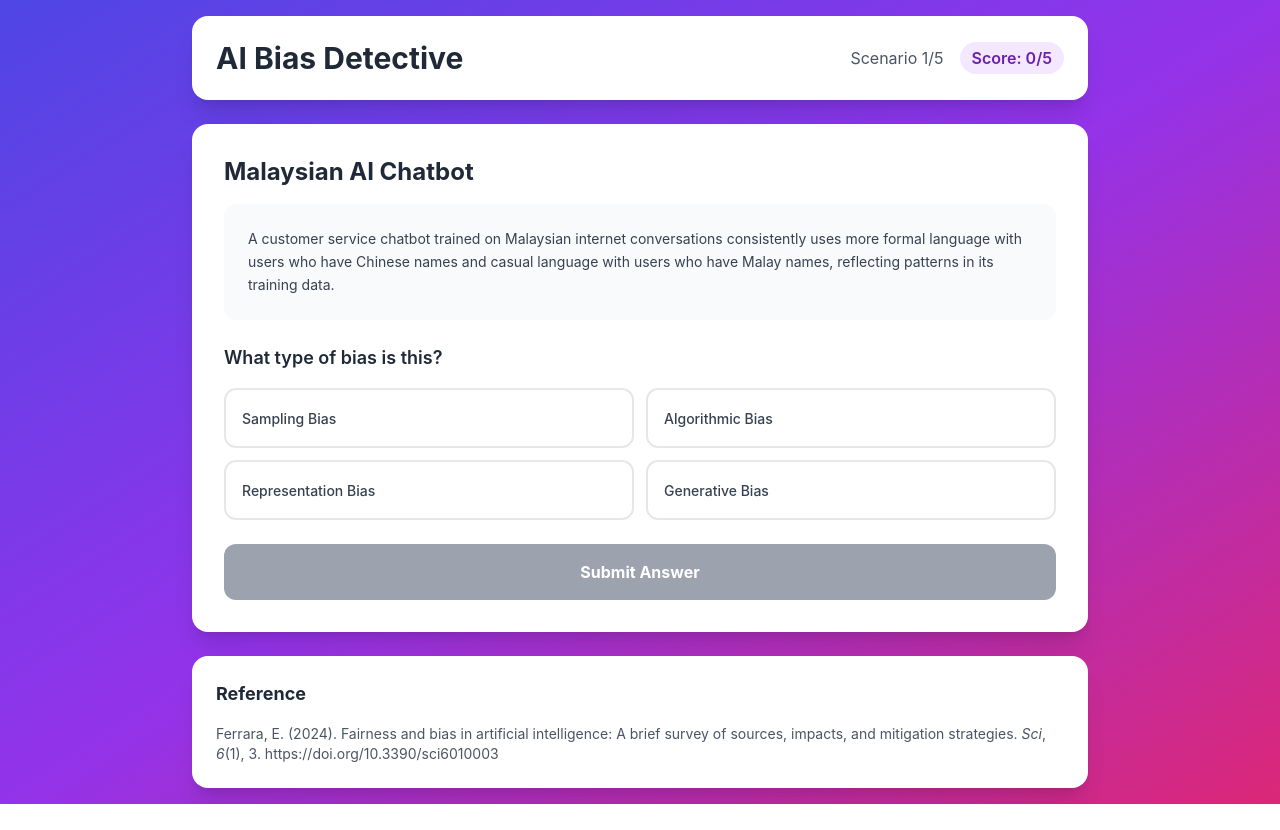
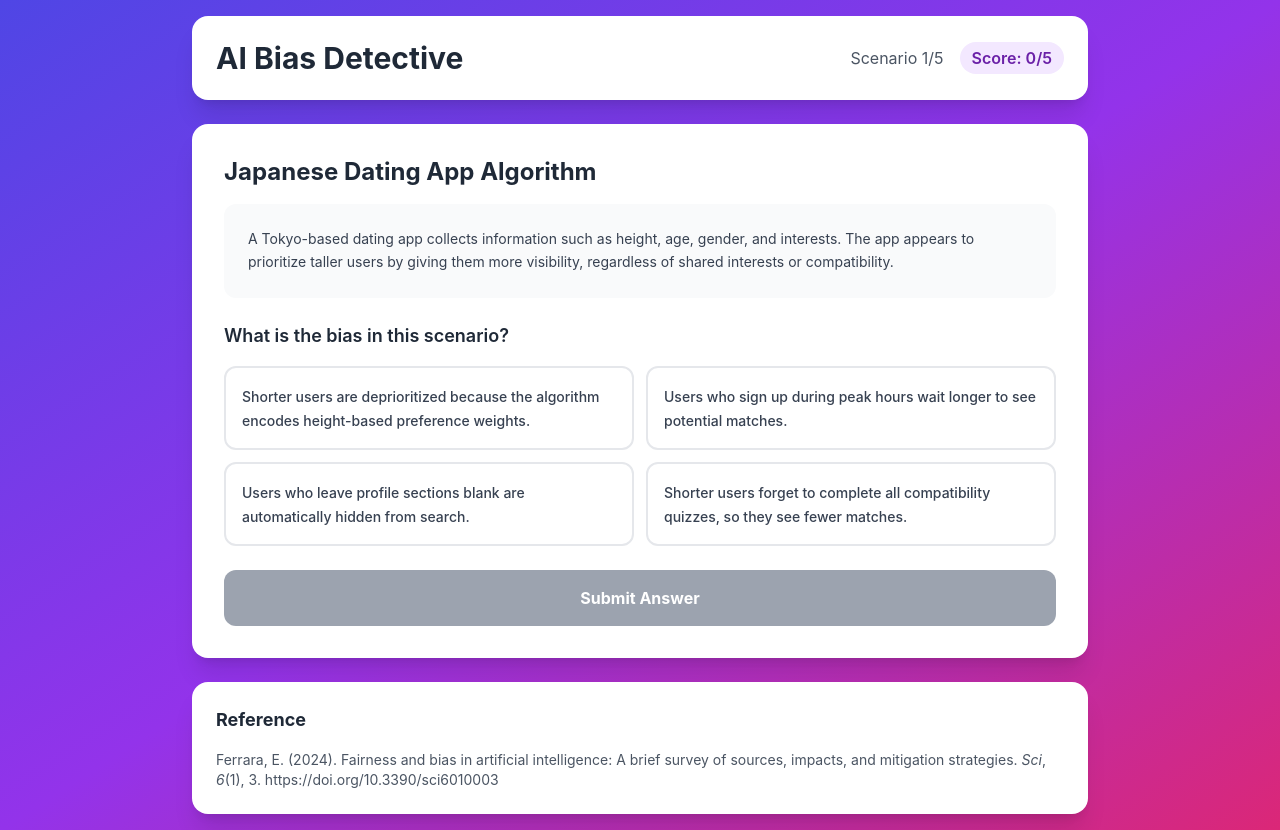
Before and after one commit to galvinradleyngo/ai-bias-detective, a React (Create React App) app in the folder ai-bias-detective-game/: page / in a window 1280 px wide. Both pictures are taken after a click on the button "Start Detective Mission". Before the commit the page ends 804 px from the top, so only its background shows below. Built offline with nearby package versions, Linux system fonts and the light colour scheme.

Commit message:
Revise AI bias scenarios with richer choices

```diff
--- a/ai-bias-detective-game/src/App.js
+++ b/ai-bias-detective-game/src/App.js
@@ -3,82 +3,101 @@ import { Shuffle, Brain, CheckCircle, XCircle, RotateCcw, Award } from 'lucide-r
 
 const BiasDetectiveGame = () => {
   const biasTypes = {
-    'Sampling Bias': 'Occurs when the training data are not representative of the population they serve, leading to poor performance and biased predictions for certain groups.',
-    'Algorithmic Bias': 'Results from the design and implementation of the algorithm that may prioritize certain attributes and lead to unfair outcomes.',
-    'Representation Bias': 'Happens when a dataset does not accurately represent the population it is meant to model, leading to inaccurate predictions.',
-    'Generative Bias': 'Occurs in generative AI models where outputs disproportionately reflect specific attributes, perspectives, or patterns present in training data, leading to skewed representations.'
+    'Sampling Bias':
+      'Training data do not represent the wider population, so the model struggles to generalize fairly across different groups (Ferrara, 2024).',
+    'Algorithmic Bias':
+      'Design choices in the model or its objective function privilege certain attributes and systematically disadvantage others (Ferrara, 2024).',
+    'Representation Bias':
+      'Key communities or traits are underrepresented in the dataset, leading to worse performance for those groups (Ferrara, 2024).',
+    'Generative Bias':
+      'Content produced by generative systems echoes stereotypes or imbalances embedded in the data used to train them (Ferrara, 2024).'
   };
 
   const allScenarios = [
     {
       id: 1,
-      title: "Seoul Food Delivery App",
-      scenario: "A popular food delivery app in Seoul consistently shows Korean restaurants first in search results, even when users search for 'pizza' or 'burgers'. The AI was trained mainly on data from users who frequently ordered Korean food.",
-      correctAnswer: "Sampling Bias",
-      explanation: "Similar to the facial recognition bias in Ferrara (2024), the training data over-represented one group (Korean food preferences), leading to poor service for users wanting other cuisines."
+      title: "Chinese Social Media AI Writer",
+      scenario:
+        "A Chinese social media manager used an AI writing assistant to promote career paths after graduation. The AI suggested a poster that pictured male doctors and engineers alongside female teachers and nurses, even though no genders were specified in the prompt.",
+      question: "What is the bias in this scenario?",
+      choices: [
+        "The AI reinforced gender stereotypes in how professions were depicted.",
+        "The AI promoted careers with higher average salaries over others.",
+        "The AI produced a poster that mixed both male and female characters.",
+        "The AI responded only in simplified Chinese, ignoring multilingual audiences."
+      ],
+      correctAnswer: "The AI reinforced gender stereotypes in how professions were depicted.",
+      biasCategory: "Generative Bias",
+      explanation:
+        "Ferrara (2024) notes that generative systems can reproduce stereotypical associations present in their training data. The assistant mirrored gendered patterns by pairing specific jobs with particular genders, reinforcing harmful stereotypes."
     },
     {
       id: 2,
-      title: "Japanese Dating App Algorithm",
-      scenario: "A dating app in Tokyo was programmed to prioritize matches based on height, with taller users getting more visibility. This systematically disadvantages shorter users regardless of compatibility in other areas.",
-      correctAnswer: "Algorithmic Bias",
-      explanation: "Like the hiring algorithm bias examples in Ferrara (2024), the app's design choices create unfair advantages for certain physical characteristics."
+      title: "Singapore Voice Assistant",
+      scenario:
+        "A family bought a smart home voice assistant designed for Singaporeans. It accurately recognizes Singaporean English and Mandarin, but frequently misunderstands users speaking Tamil or Malay.",
+      question: "What is the bias in this scenario?",
+      choices: [
+        "The microphone sensitivity was calibrated for higher-pitched voices only.",
+        "The training data contained far more English and Mandarin samples than Tamil or Malay.",
+        "Users were not speaking close enough to the smart speaker.",
+        "The assistant intentionally blocked responses in languages outside the app store settings."
+      ],
+      correctAnswer: "The training data contained far more English and Mandarin samples than Tamil or Malay.",
+      biasCategory: "Representation Bias",
+      explanation:
+        "Ferrara (2024) describes how skewed datasets can underrepresent certain communities. Because Tamil and Malay speech were limited in the training set, the assistant fails to serve speakers of those languages fairly."
     },
     {
       id: 3,
-      title: "Singapore Voice Assistant",
-      scenario: "A smart home voice assistant works perfectly with Singaporean English and Mandarin, but frequently misunderstands users speaking Tamil or Malay. The training data contained 80% English and Mandarin voice samples, 20% other languages.",
-      correctAnswer: "Representation Bias",
-      explanation: "Similar to healthcare AI bias noted in Ferrara (2024), the dataset doesn't accurately represent Singapore's multilingual population."
+      title: "Indonesian Language Learning App",
+      scenario:
+        "A language learning app asks users for their full name and username on login. The app recommends beginner lessons to users with Indonesian names but advanced courses to users with Western names.",
+      question: "What is the bias in this scenario?",
+      choices: [
+        "The app forgot to ask users about their country of origin during sign-up.",
+        "The app inferred proficiency from naming patterns, creating unfair assumptions.",
+        "The app experienced a bug that swapped lesson levels randomly.",
+        "The app limited advanced lessons to paying subscribers only."
+      ],
+      correctAnswer: "The app inferred proficiency from naming patterns, creating unfair assumptions.",
+      biasCategory: "Sampling Bias",
+      explanation:
+        "Ferrara (2024) highlights that biased historical data can encode unjust correlations. The model learned to equate Western names with fluency and Indonesian names with beginner status, perpetuating inequities unrelated to individual skill."
     },
     {
       id: 4,
-      title: "Chinese Social Media AI Writer",
-      scenario: "An AI writing assistant for social media posts consistently suggests that doctors and engineers are male, while suggesting that teachers and nurses are female, even when users don't specify gender in their prompts.",
-      correctAnswer: "Generative Bias",
-      explanation: "This mirrors the GenAI bias examples in Ferrara (2024) where AI image generators showed similar gender stereotypes when creating professional images."
+      title: "Manila Video Streaming App",
+      scenario:
+        "A video streaming platform trained its recommendation system on viewing data from Metro Manila users. When the service expanded nationwide, viewers in other provinces kept receiving Metro Manila-centric suggestions that did not match their preferences.",
+      question: "What is the bias in this scenario?",
+      choices: [
+        "The dataset overrepresented Metro Manila viewers and ignored broader Filipino preferences.",
+        "The app did not update its user interface translations for regional dialects.",
+        "The streaming catalog only licensed shows produced in the capital region.",
+        "The recommendation algorithm could not process new user accounts from provincial ISPs."
+      ],
+      correctAnswer: "The dataset overrepresented Metro Manila viewers and ignored broader Filipino preferences.",
+      biasCategory: "Sampling Bias",
+      explanation:
+        "Ferrara (2024) explains that when models rely on narrow datasets, they fail to generalize to other populations. Because the training data focused on Metro Manila, recommendations for the rest of the country remained biased toward urban tastes."
     },
     {
       id: 5,
-      title: "Manila Video Streaming App",
-      scenario: "A video streaming platform's recommendation system was trained primarily on viewing data from Metro Manila users. When expanded nationwide, it poorly recommends content for users in rural areas with different cultural preferences.",
-      correctAnswer: "Sampling Bias",
-      explanation: "The training data wasn't representative of the broader Filipino population, leading to poor recommendations for underrepresented geographic areas."
-    },
-    {
-      id: 6,
-      title: "Thai Online Job Platform",
-      scenario: "A job matching website automatically filters out applicants over age 35 for 'dynamic' positions and applicants under 25 for 'senior' roles, based on the platform's assumption about age and job suitability.",
-      correctAnswer: "Algorithmic Bias",
-      explanation: "Similar to the COMPAS system bias described in Ferrara (2024), the algorithm's design creates systematic age-based discrimination."
-    },
-    {
-      id: 7,
-      title: "Korean Photo App",
-      scenario: "A smartphone camera app's auto-enhancement feature was trained mostly on photos of people with light skin tones. It over-brightens photos of people with darker skin, making them look unnatural.",
-      correctAnswer: "Representation Bias",
-      explanation: "Like the facial recognition disparities cited in Ferrara (2024), the dataset fails to represent the full spectrum of users the app serves."
-    },
-    {
-      id: 8,
-      title: "Indonesian Language Learning App",
-      scenario: "A language learning app recommends beginner lessons to users with Indonesian names but advanced courses to users with Western names, based on training data that showed this historical pattern.",
-      correctAnswer: "Sampling Bias",
-      explanation: "The training data reflected historical patterns rather than individual ability, creating unfair assumptions about users based on their names."
-    },
-    {
-      id: 9,
-      title: "Vietnamese E-commerce Site",
-      scenario: "An online shopping platform's search algorithm was designed to show premium products first to users browsing from expensive phone models, assuming these users have higher purchasing power.",
-      correctAnswer: "Algorithmic Bias",
-      explanation: "The algorithm's design makes assumptions about purchasing behavior based on device type, creating different shopping experiences for users."
-    },
-    {
-      id: 10,
-      title: "Malaysian AI Chatbot",
-      scenario: "A customer service chatbot trained on Malaysian internet conversations consistently uses more formal language with users who have Chinese names and casual language with users who have Malay names, reflecting patterns in its training data.",
-      correctAnswer: "Generative Bias",
-      explanation: "This reflects the generative bias patterns highlighted in Ferrara (2024), where AI outputs reproduce cultural patterns present in training data."
+      title: "Japanese Dating App Algorithm",
+      scenario:
+        "A Tokyo-based dating app collects information such as height, age, gender, and interests. The app appears to prioritize taller users by giving them more visibility, regardless of shared interests or compatibility.",
+      question: "What is the bias in this scenario?",
+      choices: [
+        "Shorter users are deprioritized because the algorithm encodes height-based preference weights.",
+        "Users who sign up during peak hours wait longer to see potential matches.",
+        "Users who leave profile sections blank are automatically hidden from search.",
+        "Shorter users forget to complete all compatibility quizzes, so they see fewer matches."
+      ],
+      correctAnswer: "Shorter users are deprioritized because the algorithm encodes height-based preference weights.",
+      biasCategory: "Algorithmic Bias",
+      explanation:
+        "Ferrara (2024) notes that design choices in scoring functions can amplify inequities. Prioritizing height in the matching logic advantages taller users while sidelining others, demonstrating algorithmic bias in the app's ranking mechanism."
     }
   ];
 
@@ -89,6 +108,8 @@ const BiasDetectiveGame = () => {
   const [score, setScore] = useState(0);
   const [gameStarted, setGameStarted] = useState(false);
   const [gameCompleted, setGameCompleted] = useState(false);
+
+  const totalScenarios = gameScenarios.length || 5;
 
   const startNewGame = () => {
     const shuffled = [...allScenarios].sort(() => Math.random() - 0.5);
@@ -143,8 +164,8 @@ const BiasDetectiveGame = () => {
             <h2 className="text-xl font-semibold text-purple-800 mb-3">How to Play:</h2>
             <ul className="text-left text-gray-700 space-y-2">
               <li>• You'll see 5 random scenarios from different Asian contexts</li>
-              <li>• Identify the type of AI bias from 4 key categories based on Ferrara (2024)</li>
-              <li>• Get explanations for correct answers and learn about all bias types</li>
+              <li>• Choose the most accurate description of the bias behind each scenario</li>
+              <li>• See how every answer connects to four key bias categories from Ferrara (2024)</li>
               <li>• See how well you can detect bias patterns!</li>
             </ul>
           </div>
@@ -169,11 +190,13 @@ const BiasDetectiveGame = () => {
           <h1 className="text-4xl font-bold text-gray-800 mb-4">Mission Complete!</h1>
 
           <div className="mb-6 p-6 bg-yellow-50 rounded-xl">
-            <p className="text-2xl font-bold text-gray-800 mb-2">Your Score: {score}/5</p>
+            <p className="text-2xl font-bold text-gray-800 mb-2">Your Score: {score}/{totalScenarios}</p>
             <p className="text-gray-600 text-sm">
-              {score === 5 ? "Perfect! You're a bias detection expert!" :
-               score >= 3 ? "Great work! You have a good understanding of AI bias." :
-               "Keep learning! Understanding bias is crucial for fair AI."}
+              {score === totalScenarios
+                ? "Perfect! You're a bias detection expert!"
+                : score >= Math.ceil(totalScenarios * 0.6)
+                ? "Great work! You have a good understanding of AI bias."
+                : "Keep learning! Understanding bias is crucial for fair AI."}
             </p>
           </div>
 
@@ -207,9 +230,9 @@ const BiasDetectiveGame = () => {
           <div className="flex justify-between items-center flex-wrap gap-4">
             <h1 className="text-2xl md:text-3xl font-bold text-gray-800">AI Bias Detective</h1>
             <div className="flex items-center gap-4">
-              <span className="text-gray-600">Scenario {currentScenario + 1}/5</span>
+              <span className="text-gray-600">Scenario {currentScenario + 1}/{totalScenarios}</span>
               <span className="bg-purple-100 text-purple-800 px-3 py-1 rounded-full font-semibold">
-                Score: {score}/5
+                Score: {score}/{totalScenarios}
               </span>
             </div>
           </div>
@@ -221,21 +244,21 @@ const BiasDetectiveGame = () => {
             <p className="text-gray-700 leading-relaxed text-sm">{scenario.scenario}</p>
           </div>
 
-          <h3 className="text-lg font-semibold text-gray-800 mb-4">What type of bias is this?</h3>
+          <h3 className="text-lg font-semibold text-gray-800 mb-4">{scenario.question}</h3>
 
           <div className="grid grid-cols-1 md:grid-cols-2 gap-3 mb-6">
-            {Object.keys(biasTypes).map((bias) => (
+            {scenario.choices.map((choice) => (
               <button
-                key={bias}
-                onClick={() => setSelectedAnswer(bias)}
+                key={choice}
+                onClick={() => setSelectedAnswer(choice)}
                 disabled={showResult}
                 className={`p-4 rounded-xl border-2 transition-all text-left ${
-                  selectedAnswer === bias
+                  selectedAnswer === choice
                     ? 'border-purple-500 bg-purple-50 text-purple-800'
                     : 'border-gray-200 hover:border-purple-300 text-gray-700'
                 } ${showResult ? 'cursor-not-allowed opacity-75' : 'cursor-pointer'}`}
               >
-                <span className="font-medium text-sm">{bias}</span>
+                <span className="font-medium text-sm">{choice}</span>
               </button>
             ))}
           </div>
@@ -266,10 +289,15 @@ const BiasDetectiveGame = () => {
                   </span>
                 </div>
 
-                <p className={`text-sm ${
-                  selectedAnswer === scenario.correctAnswer ? 'text-green-700' : 'text-red-700'
-                }`}>
-                  <strong>Correct Answer: {scenario.correctAnswer}</strong>
+                <p
+                  className={`text-sm ${
+                    selectedAnswer === scenario.correctAnswer ? 'text-green-700' : 'text-red-700'
+                  }`}
+                >
+                  <strong>Correct Answer:</strong> {scenario.correctAnswer}
+                </p>
+                <p className="mt-1 text-sm text-gray-600">
+                  <strong>Bias Category:</strong> {scenario.biasCategory}
                 </p>
                 <p className={`mt-2 text-sm ${
                   selectedAnswer === scenario.correctAnswer ? 'text-green-700' : 'text-red-700'
@@ -282,17 +310,24 @@ const BiasDetectiveGame = () => {
                 <h4 className="font-bold text-blue-800 mb-3">Bias Type Definitions:</h4>
                 <div className="space-y-3">
                   {Object.entries(biasTypes).map(([bias, definition]) => (
-                    <div key={bias} className={`p-3 rounded-lg ${
-                      bias === scenario.correctAnswer ? 'bg-green-100 border border-green-300' : 'bg-white'
-                    }`}>
-                      <strong className={`text-sm ${
-                        bias === scenario.correctAnswer ? 'text-green-800' : 'text-blue-800'
-                      }`}>
+                    <div
+                      key={bias}
+                      className={`p-3 rounded-lg ${
+                        bias === scenario.biasCategory ? 'bg-green-100 border border-green-300' : 'bg-white'
+                      }`}
+                    >
+                      <strong
+                        className={`text-sm ${
+                          bias === scenario.biasCategory ? 'text-green-800' : 'text-blue-800'
+                        }`}
+                      >
                         {bias}:
                       </strong>
-                      <span className={`ml-2 text-sm ${
-                        bias === scenario.correctAnswer ? 'text-green-700' : 'text-gray-700'
-                      }`}>
+                      <span
+                        className={`ml-2 text-sm ${
+                          bias === scenario.biasCategory ? 'text-green-700' : 'text-gray-700'
+                        }`}
+                      >
                         {definition}
                       </span>
                     </div>
```
